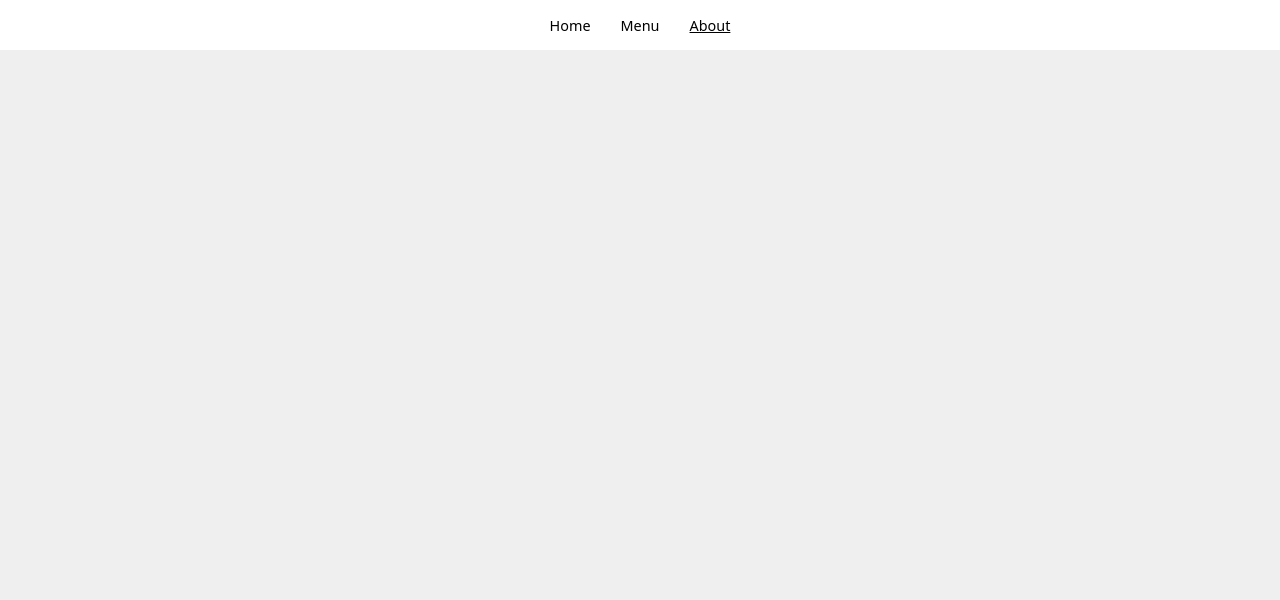
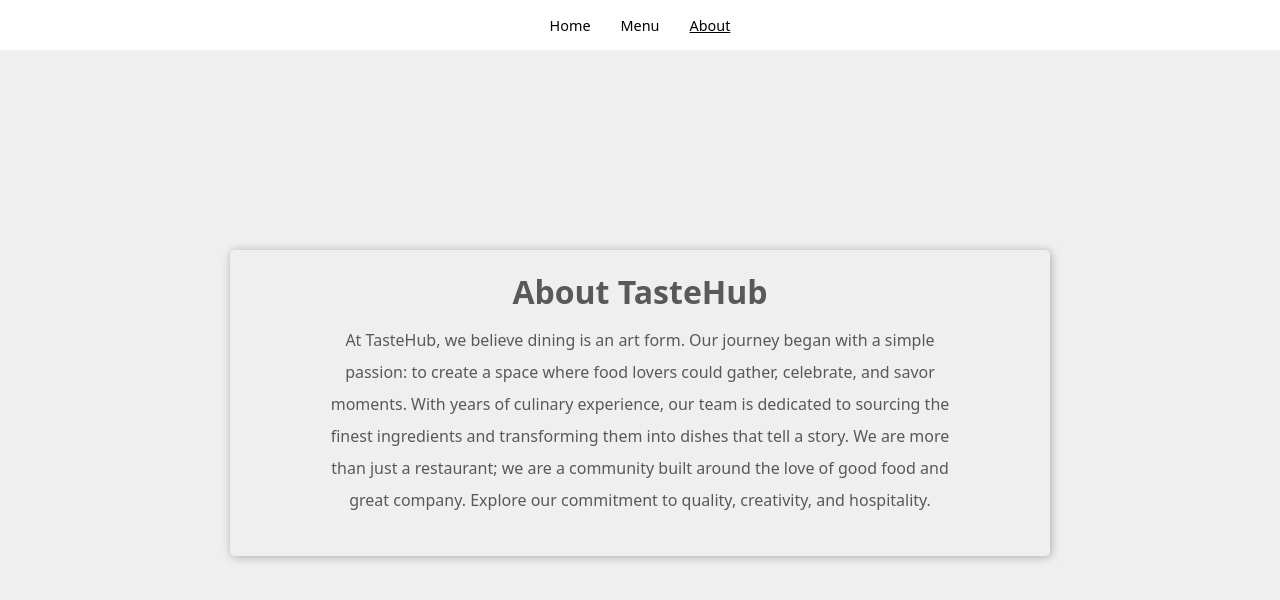
Before and after one commit to thejas2246/restaurant-page, a website built with webpack: page src/template.html in a window 1280 px wide. Both pictures are taken after a click on the button "About". Built offline with nearby package versions, Linux system fonts and the light colour scheme.

Commit message:
finish about page

```diff
--- a/src/about.js
+++ b/src/about.js
@@ -4,7 +4,24 @@
   const mainContainer = document.querySelector("#content");
   mainContainer.textContent = "";
   buttonTextDecoration();
+  generateAboutPage(mainContainer);
 }
+
+function generateAboutPage(mainContainer) {
+  const aboutContainer = document.createElement("div");
+  aboutContainer.setAttribute("class", "about-container");
+  mainContainer.appendChild(aboutContainer);
+
+  const aboutHeading = document.createElement("h2");
+  aboutHeading.textContent = "About TasteHub";
+  aboutContainer.appendChild(aboutHeading);
+
+  const aboutDescription = document.createElement("p");
+  aboutDescription.textContent =
+    "At TasteHub, we believe dining is an art form. Our journey began with a simple passion: to create a space where food lovers could gather, celebrate, and savor moments. With years of culinary experience, our team is dedicated to sourcing the finest ingredients and transforming them into dishes that tell a story. We are more than just a restaurant; we are a community built around the love of good food and great company. Explore our commitment to quality, creativity, and hospitality.";
+  aboutContainer.appendChild(aboutDescription);
+}
+
 function buttonTextDecoration() {
   const homeButton = document.querySelector(".home-buttons");
   const menuButton = document.querySelector(".menu-buttons");
--- a/src/menu.js
+++ b/src/menu.js
@@ -84,10 +84,6 @@
     const description = document.createElement("p");
     description.textContent = recipe.description;
     descriptionContainer.appendChild(description);
-
-    const price = document.createElement("p");
-    price.textContent = recipe.price;
-    descriptionContainer.appendChild(price);
   }
 }
 
--- a/src/styles.css
+++ b/src/styles.css
@@ -89,16 +89,21 @@
     display: grid;
     grid-template-columns: repeat(auto-fit,minmax(320px,1fr));
     gap: 100px;
-    align-items: start;
+    align-items:stretch;
 }
 
 .menu-items{
     box-shadow: 0 4px 8px 0 rgba(0, 0, 0, 0.2), 0 6px 20px 0 rgba(0, 0, 0, 0.19);
     border-radius: 10px;
     overflow: hidden;
+
+
 }
 .menu-description{
     padding: 10px 20px;
+    display: grid;
+    grid-template-rows: subgrid;
+
 }
 .menu-image{
     height: 200px;
@@ -108,3 +113,23 @@
 h2{
     font-size: 2rem;
 }
+
+.menu-description{
+    font-family: system-ui, -apple-system, BlinkMacSystemFont, 'Segoe UI', Roboto, Oxygen, Ubuntu, Cantarell, 'Open Sans', 'Helvetica Neue', sans-serif;
+    color: var(--light-grey);
+}
+.about-container{
+    align-self: center;
+    box-shadow: 1px 1px 10px rgba(0, 0, 0, 0.288);
+    max-width: 640px;
+    margin-top: 200px;
+    padding:10px 90px 40px 90px;
+    text-align: center;
+    line-height: 2;
+    color: var(--light-grey);
+    border-radius: 5px;
+    font-family: system-ui, -apple-system, BlinkMacSystemFont, 'Segoe UI', Roboto, Oxygen, Ubuntu, Cantarell, 'Open Sans', 'Helvetica Neue', sans-serif;
+}
+.about-container>*{
+    margin: 0;
+}
```
Also changed, not shown: README.md.
